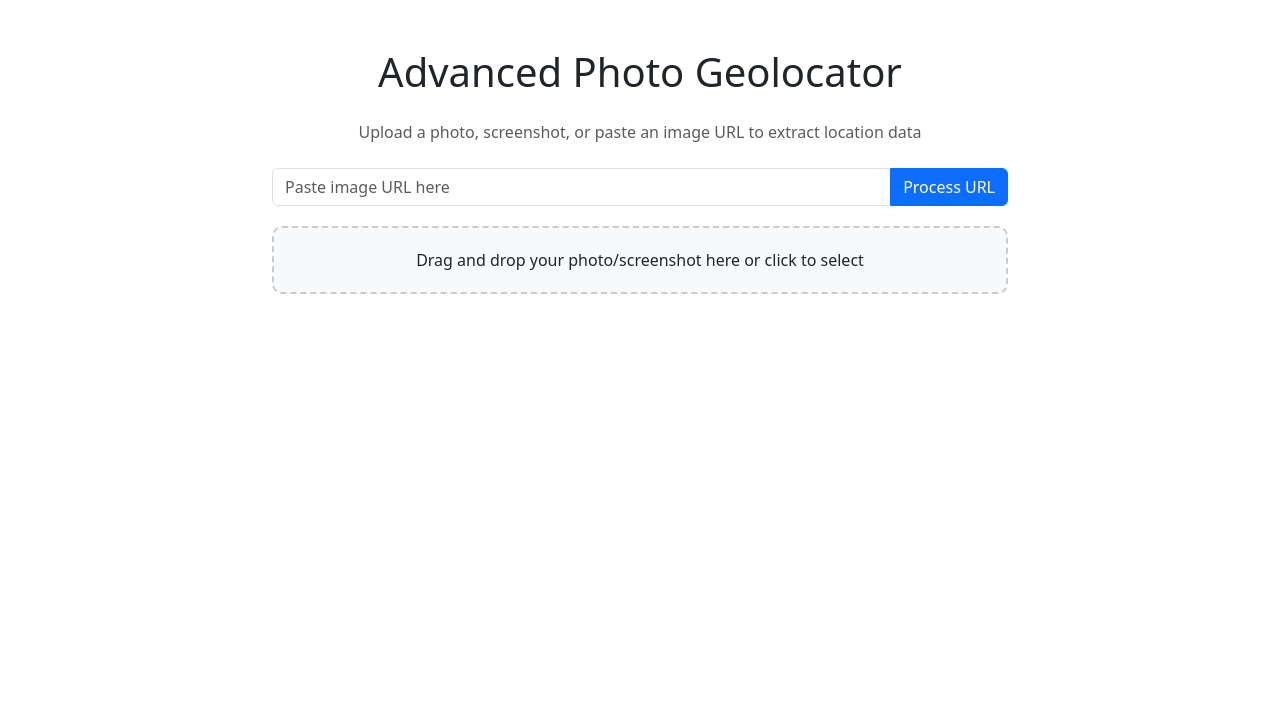
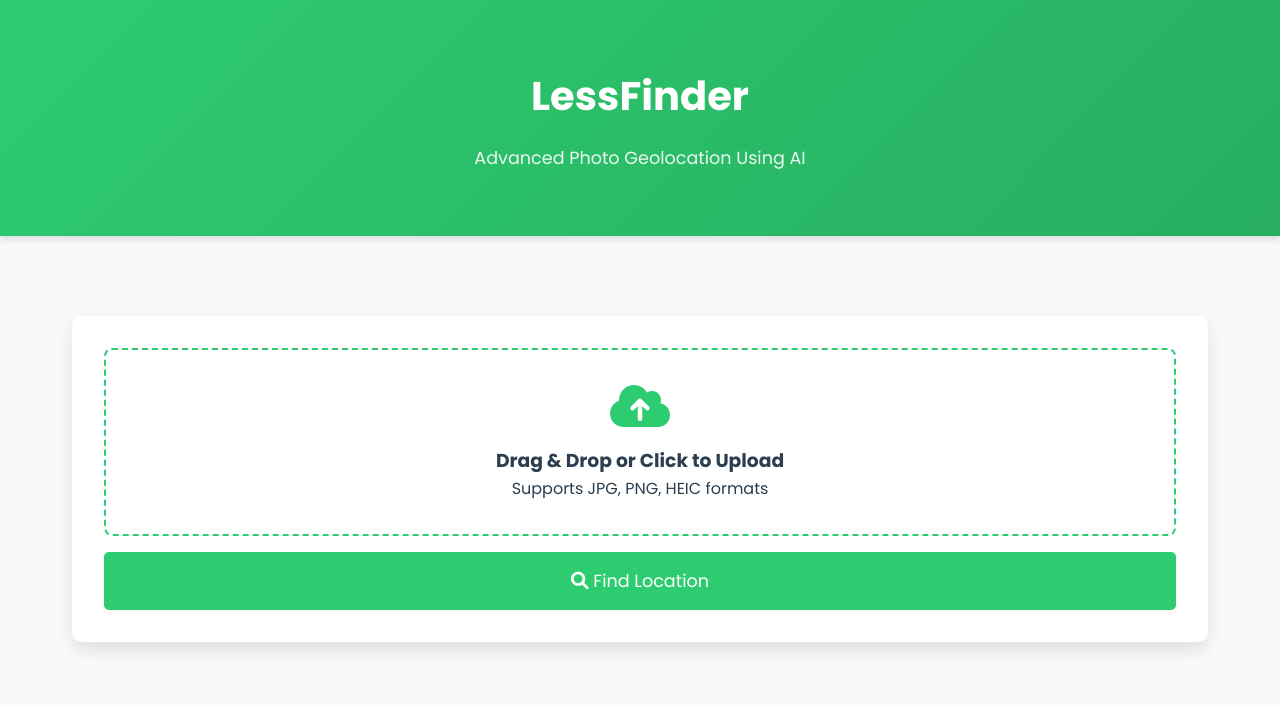
Before and after one commit to Lessonas/photogeo, a Flask app: page / in a window 1280 px wide. Shown: the top 705 px of the page. Run offline with Flask 3, Linux system fonts and the light colour scheme; parts of the project's set-up code (start-up, migrations or seed data) failed here and were passed over.

Commit message:
Create modern, professional design for LessFinder

```diff
--- a/templates/index.html
+++ b/templates/index.html
@@ -3,109 +3,226 @@
 <head>
     <meta charset="UTF-8">
     <meta name="viewport" content="width=device-width, initial-scale=1.0">
-    <title>Advanced Photo Geolocator</title>
-    <link href="https://cdn.jsdelivr.net/npm/bootstrap@5.3.0/dist/css/bootstrap.min.css" rel="stylesheet">
+    <title>LessFinder - Advanced Photo Geolocation</title>
+    <link href="https://fonts.googleapis.com/css2?family=Poppins:wght@300;400;500;600;700&display=swap" rel="stylesheet">
+    <link href="https://cdnjs.cloudflare.com/ajax/libs/font-awesome/6.0.0/css/all.min.css" rel="stylesheet">
     <style>
-        .drop-zone {
-            border: 2px dashed #ccc;
+        :root {
+            --primary-color: #2ecc71;
+            --secondary-color: #27ae60;
+            --background-color: #f8f9fa;
+            --text-color: #2c3e50;
+            --shadow-color: rgba(0, 0, 0, 0.1);
+        }
+
+        * {
+            margin: 0;
+            padding: 0;
+            box-sizing: border-box;
+            font-family: 'Poppins', sans-serif;
+        }
+
+        body {
+            background: var(--background-color);
+            color: var(--text-color);
+            line-height: 1.6;
+        }
+
+        .container {
+            max-width: 1200px;
+            margin: 0 auto;
+            padding: 2rem;
+        }
+
+        .header {
+            background: linear-gradient(135deg, var(--primary-color), var(--secondary-color));
+            color: white;
+            padding: 2rem 0;
+            margin-bottom: 3rem;
+            box-shadow: 0 4px 6px var(--shadow-color);
+        }
+
+        .header h1 {
+            font-size: 2.5rem;
+            font-weight: 700;
+            text-align: center;
+            margin-bottom: 1rem;
+        }
+
+        .header p {
+            text-align: center;
+            font-size: 1.1rem;
+            opacity: 0.9;
+        }
+
+        .upload-container {
+            background: white;
             border-radius: 10px;
-            padding: 20px;
+            padding: 2rem;
+            box-shadow: 0 8px 16px var(--shadow-color);
+            margin-bottom: 2rem;
+        }
+
+        .upload-area {
+            border: 2px dashed var(--primary-color);
+            border-radius: 8px;
+            padding: 2rem;
             text-align: center;
-            background: #f8f9fa;
             cursor: pointer;
             transition: all 0.3s ease;
-            margin-bottom: 20px;
         }
-        .drop-zone:hover {
-            background: #e9ecef;
-            border-color: #0d6efd;
+
+        .upload-area:hover {
+            background: rgba(46, 204, 113, 0.05);
         }
-        #map-container {
+
+        .upload-icon {
+            font-size: 3rem;
+            color: var(--primary-color);
+            margin-bottom: 1rem;
+        }
+
+        .file-input {
+            display: none;
+        }
+
+        .submit-btn {
+            background: var(--primary-color);
+            color: white;
+            border: none;
+            padding: 1rem 2rem;
+            border-radius: 5px;
+            font-size: 1.1rem;
+            cursor: pointer;
+            transition: all 0.3s ease;
+            width: 100%;
+            margin-top: 1rem;
+        }
+
+        .submit-btn:hover {
+            background: var(--secondary-color);
+            transform: translateY(-2px);
+        }
+
+        .result-container {
+            background: white;
+            border-radius: 10px;
+            padding: 2rem;
+            box-shadow: 0 8px 16px var(--shadow-color);
+            display: none;
+        }
+
+        .map-container {
             height: 400px;
-            margin-top: 20px;
+            border-radius: 8px;
+            overflow: hidden;
+            box-shadow: 0 4px 6px var(--shadow-color);
         }
-        #map-frame {
-            width: 100%;
-            height: 100%;
-            border: none;
-            border-radius: 10px;
+
+        .location-info {
+            margin-top: 1.5rem;
+            padding: 1rem;
+            background: rgba(46, 204, 113, 0.1);
+            border-radius: 8px;
         }
-        .result-card {
+
+        .location-info h3 {
+            color: var(--primary-color);
+            margin-bottom: 0.5rem;
+        }
+
+        .loading {
             display: none;
-            margin-top: 20px;
+            text-align: center;
+            padding: 2rem;
         }
-        .url-input {
-            margin-bottom: 20px;
+
+        .loading-spinner {
+            border: 4px solid rgba(46, 204, 113, 0.1);
+            border-left-color: var(--primary-color);
+            border-radius: 50%;
+            width: 40px;
+            height: 40px;
+            animation: spin 1s linear infinite;
+            margin: 0 auto 1rem;
         }
-        .map-links {
-            margin-top: 10px;
-            text-align: center;
+
+        @keyframes spin {
+            100% {
+                transform: rotate(360deg);
+            }
         }
-        .map-links a {
-            margin: 5px;
+
+        .error-message {
+            background: #ff6b6b;
+            color: white;
+            padding: 1rem;
+            border-radius: 5px;
+            margin-top: 1rem;
+            display: none;
         }
-        .source-badge {
-            font-size: 0.8em;
-            padding: 0.3em 0.6em;
-            margin-left: 0.5em;
+
+        @media (max-width: 768px) {
+            .container {
+                padding: 1rem;
+            }
+
+            .header h1 {
+                font-size: 2rem;
+            }
         }
     </style>
 </head>
 <body>
-    <div class="container py-5">
-        <h1 class="text-center mb-4">Advanced Photo Geolocator</h1>
-        <p class="text-center text-muted mb-4">Upload a photo, screenshot, or paste an image URL to extract location data</p>
+    <div class="header">
+        <div class="container">
+            <h1>LessFinder</h1>
+            <p>Advanced Photo Geolocation Using AI</p>
+        </div>
+    </div>
 
-        <div class="row justify-content-center">
-            <div class="col-md-8">
-                <!-- URL Input -->
-                <div class="url-input">
-                    <div class="input-group">
-                        <input type="text" id="image-url" class="form-control" placeholder="Paste image URL here">
-                        <button class="btn btn-primary" onclick="processImageUrl()">Process URL</button>
-                    </div>
+    <div class="container">
+        <div class="upload-container">
+            <form action="/upload" method="post" enctype="multipart/form-data" id="upload-form">
+                <div class="upload-area" id="drop-area">
+                    <i class="fas fa-cloud-upload-alt upload-icon"></i>
+                    <h3>Drag & Drop or Click to Upload</h3>
+                    <p>Supports JPG, PNG, HEIC formats</p>
+                    <input type="file" name="file" id="file-input" class="file-input" accept="image/*">
                 </div>
+                <button type="submit" class="submit-btn">
+                    <i class="fas fa-search"></i> Find Location
+                </button>
+            </form>
+        </div>
 
-                <!-- File Upload Zone -->
-                <div class="drop-zone" id="drop-zone">
-                    <p class="mb-0">Drag and drop your photo/screenshot here or click to select</p>
-                    <input type="file" id="file-input" class="d-none" accept="image/*">
-                </div>
+        <div class="loading">
+            <div class="loading-spinner"></div>
+            <p>Analyzing your photo...</p>
+        </div>
 
-                <!-- Results Card -->
-                <div class="result-card card" id="result-card">
-                    <div class="card-body">
-                        <h5 class="card-title">Photo Information</h5>
-                        <div class="row">
-                            <div class="col-md-6">
-                                <p><strong>Device:</strong> <span id="device-info">-</span></p>
-                                <p><strong>Date Taken:</strong> <span id="date-info">-</span></p>
-                                <p><strong>Location:</strong> <span id="location-info">-</span></p>
-                                <p><strong>Coordinates:</strong> <span id="coordinates-info">-</span></p>
-                                <p><strong>Source:</strong> <span id="source-info" class="badge bg-info source-badge">-</span></p>
-                            </div>
-                        </div>
-                    </div>
-                </div>
+        <div class="error-message" id="error-message"></div>
 
-                <!-- Map Container -->
-                <div id="map-container" style="display: none;">
-                    <iframe id="map-frame"></iframe>
-                </div>
+        <div class="result-container" id="result-container">
+            <div class="map-container" id="map"></div>
+            <div class="location-info">
+                <h3>Location Details</h3>
+                <div id="location-details"></div>
             </div>
         </div>
     </div>
 
     <script>
-        const dropZone = document.getElementById('drop-zone');
+        const dropArea = document.getElementById('drop-area');
         const fileInput = document.getElementById('file-input');
-        const resultCard = document.getElementById('result-card');
-        const mapContainer = document.getElementById('map-container');
-        const imageUrlInput = document.getElementById('image-url');
+        const form = document.getElementById('upload-form');
+        const loading = document.querySelector('.loading');
+        const resultContainer = document.getElementById('result-container');
+        const errorMessage = document.getElementById('error-message');
 
-        // Handle drag and drop
+        // Drag and drop functionality
         ['dragenter', 'dragover', 'dragleave', 'drop'].forEach(eventName => {
-            dropZone.addEventListener(eventName, preventDefaults, false);
+            dropArea.addEventListener(eventName, preventDefaults, false);
         });
 
         function preventDefaults(e) {
@@ -113,87 +230,64 @@
             e.stopPropagation();
         }
 
-        dropZone.addEventListener('click', () => {
+        ['dragenter', 'dragover'].forEach(eventName => {
+            dropArea.addEventListener(eventName, highlight, false);
+        });
+
+        ['dragleave', 'drop'].forEach(eventName => {
+            dropArea.addEventListener(eventName, unhighlight, false);
+        });
+
+        function highlight(e) {
+            dropArea.classList.add('highlight');
+        }
+
+        function unhighlight(e) {
+            dropArea.classList.remove('highlight');
+        }
+
+        dropArea.addEventListener('drop', handleDrop, false);
+
+        function handleDrop(e) {
+            const dt = e.dataTransfer;
+            const files = dt.files;
+            fileInput.files = files;
+        }
+
+        dropArea.addEventListener('click', () => {
             fileInput.click();
         });
 
-        fileInput.addEventListener('change', handleFile);
-        dropZone.addEventListener('drop', (e) => {
-            const dt = e.dataTransfer;
-            const files = dt.files;
-            handleFile({ target: { files: files } });
-        });
+        form.addEventListener('submit', async (e) => {
+            e.preventDefault();
+            const formData = new FormData(form);
 
-        function processImageUrl() {
-            const url = imageUrlInput.value.trim();
-            if (!url) {
-                alert('Please enter an image URL');
-                return;
-            }
+            try {
+                loading.style.display = 'block';
+                errorMessage.style.display = 'none';
+                resultContainer.style.display = 'none';
 
-            // Show loading state
-            dropZone.innerHTML = '<div class="spinner-border text-primary" role="status"><span class="visually-hidden">Loading...</span></div>';
+                const response = await fetch('/upload', {
+                    method: 'POST',
+                    body: formData
+                });
 
-            const formData = new FormData();
-            formData.append('image_url', url);
+                const data = await response.json();
 
-            processImage(formData);
-        }
-
-        function handleFile(e) {
-            const file = e.target.files[0];
-            if (!file) return;
-
-            const formData = new FormData();
-            formData.append('file', file);
-
-            // Show loading state
-            dropZone.innerHTML = '<div class="spinner-border text-primary" role="status"><span class="visually-hidden">Loading...</span></div>';
-
-            processImage(formData);
-        }
-
-        function processImage(formData) {
-            fetch('/upload', {
-                method: 'POST',
-                body: formData
-            })
-            .then(response => response.json())
-            .then(data => {
                 if (data.error) {
                     throw new Error(data.error);
                 }
 
-                // Update UI with results
-                document.getElementById('device-info').textContent = data.device || 'Unknown';
-                document.getElementById('date-info').textContent = data.datetime || 'Unknown';
-                document.getElementById('location-info').textContent = data.location || 'No location data';
-                document.getElementById('coordinates-info').textContent =
-                    data.latitude && data.longitude ?
-                    `${data.latitude.toFixed(6)}, ${data.longitude.toFixed(6)}` :
-                    'No coordinates available';
-                document.getElementById('source-info').textContent = data.source || 'Unknown';
-
-                resultCard.style.display = 'block';
-
-                // Show/hide map
-                if (data.map) {
-                    mapContainer.style.display = 'block';
-                    document.getElementById('map-frame').src = '/static/map.html';
-                } else {
-                    mapContainer.style.display = 'none';
-                }
-            })
-            .catch(error => {
-                alert('Error: ' + error.message);
-            })
-            .finally(() => {
-                // Reset drop zone
-                dropZone.innerHTML = '<p class="mb-0">Drag and drop your photo/screenshot here or click to select</p>';
-                // Reset URL input
-                imageUrlInput.value = '';
-            });
-        }
+                // Handle successful response
+                resultContainer.style.display = 'block';
+                // Update map and location details here
+            } catch (error) {
+                errorMessage.textContent = error.message || 'An error occurred while processing your image.';
+                errorMessage.style.display = 'block';
+            } finally {
+                loading.style.display = 'none';
+            }
+        });
     </script>
 </body>
 </html>
```
